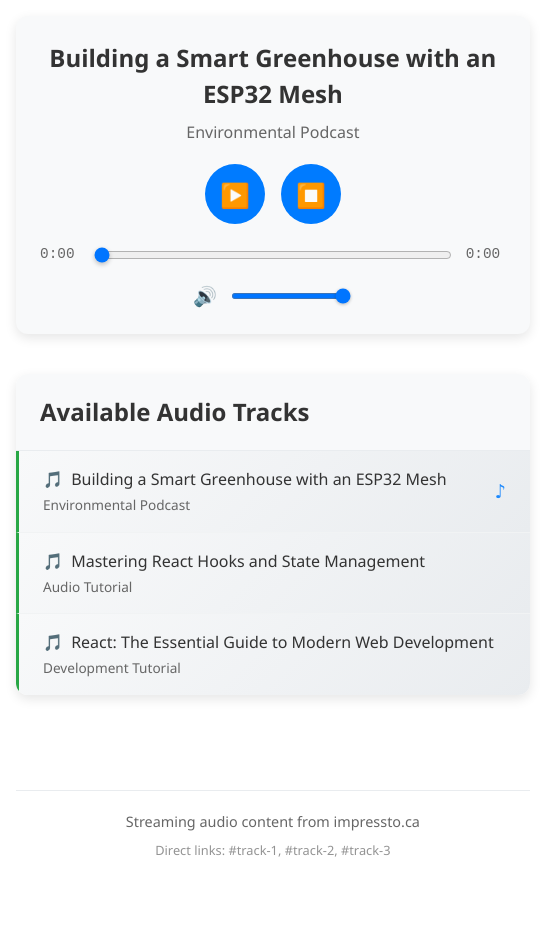
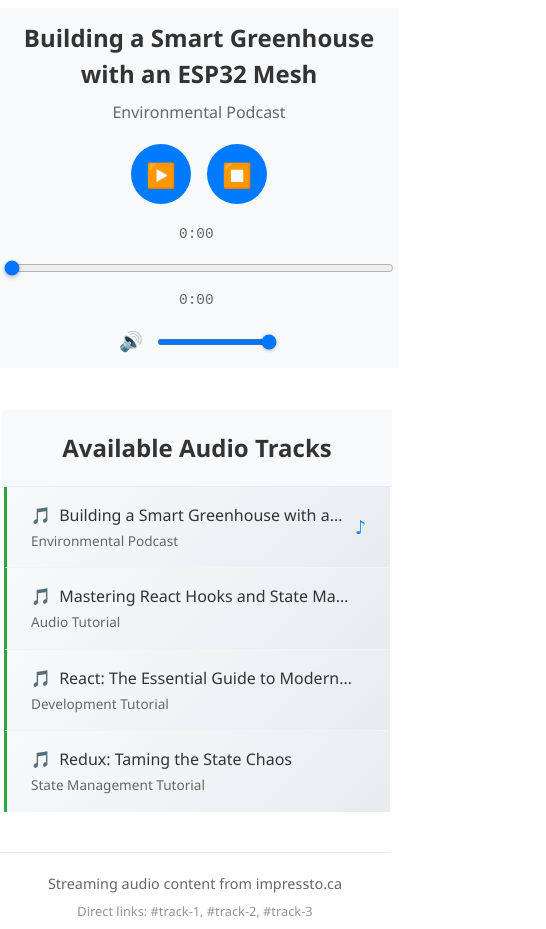
Before and after one commit to impressto/podcasts, a React (Vite) app: page / in a window 390 px wide. Shown: the whole page, 546 px wide, since content can reach past the window. Before the commit the page ends 876 px from the top, so only its background shows below. Built offline with nearby package versions, Linux system fonts and the light colour scheme.

Commit message:
feat: enhance responsive design for app, audio player, and playlist components

```diff
--- a/src/App.css
+++ b/src/App.css
@@ -59,3 +59,19 @@
     gap: 16px;
   }
 }
+
+@media (max-width: 500px) {
+  .app {
+    max-width: 100vw;
+    width: 100vw;
+    padding: 8px 0;
+    box-sizing: border-box;
+  }
+  .app-header h1 {
+    font-size: 1.3rem;
+    word-break: break-word;
+  }
+  .app-main {
+    gap: 10px;
+  }
+}
--- a/src/App.tsx
+++ b/src/App.tsx
@@ -25,6 +25,12 @@ function App() {
       title: 'React: The Essential Guide to Modern Web Development',
       artist: 'Development Tutorial',
       src: 'https://impressto.ca/audio/react_the_essential_guide_to_modern_web_development.m4a',
+    },
+    {
+      id: 'preloaded-4',
+      title: 'Redux: Taming the State Chaos',
+      artist: 'State Management Tutorial',
+      src: 'https://impressto.ca/audio/redux_taming_state_chaos.m4a',
     }
   ];
 
--- a/src/components/AudioPlayer.css
+++ b/src/components/AudioPlayer.css
@@ -5,6 +5,30 @@
   box-shadow: 0 4px 12px rgba(0, 0, 0, 0.1);
   margin-bottom: 24px;
 }
+
+  @media (max-width: 500px) {
+    .audio-player {
+      max-width: 100vw;
+      width: 100vw;
+      border-radius: 0;
+      padding: 12px 4px;
+      box-shadow: none;
+    }
+    .player-controls {
+      flex-wrap: wrap;
+      gap: 8px;
+    }
+    .progress-section {
+      flex-direction: column;
+      gap: 6px;
+      width: 100%;
+      min-width: 0;
+    }
+    .progress-bar {
+      width: 100%;
+      min-width: 0;
+    }
+  }
 
 .track-info {
   text-align: center;
--- a/src/components/Playlist.css
+++ b/src/components/Playlist.css
@@ -4,6 +4,34 @@
   box-shadow: 0 4px 12px rgba(0, 0, 0, 0.1);
   overflow: hidden;
 }
+
+  @media (max-width: 500px) {
+    .playlist {
+      max-width: 100vw;
+      width: 100vw;
+      border-radius: 0;
+      padding: 8px 2px;
+      box-shadow: none;
+    }
+    .playlist-header {
+      padding: 12px 4px;
+      flex-direction: column;
+      gap: 6px;
+    }
+    .playlist-header h2 {
+      font-size: 1.1rem;
+      word-break: break-word;
+    }
+    .track-list {
+      max-height: 250px;
+      padding: 0 2px;
+    }
+    .playlist-item {
+      font-size: 0.95rem;
+      padding: 6px 2px;
+      word-break: break-word;
+    }
+  }
 
 .playlist-header {
   padding: 20px 24px;
@@ -27,8 +55,8 @@
 
 .file-input {
   position: absolute;
-  opacity: 0;
-  width: 0;
+  border-radius: 12px;
+  box-shadow: 0 4px 12px rgba(0, 0, 0, 0.1);
   height: 0;
 }
 
@@ -43,11 +71,6 @@
   font-weight: 500;
   transition: background-color 0.2s ease;
 }
-
-.upload-btn:hover {
-  background: #218838;
-}
-
 .track-list {
   max-height: 400px;
   overflow-y: auto;
```
